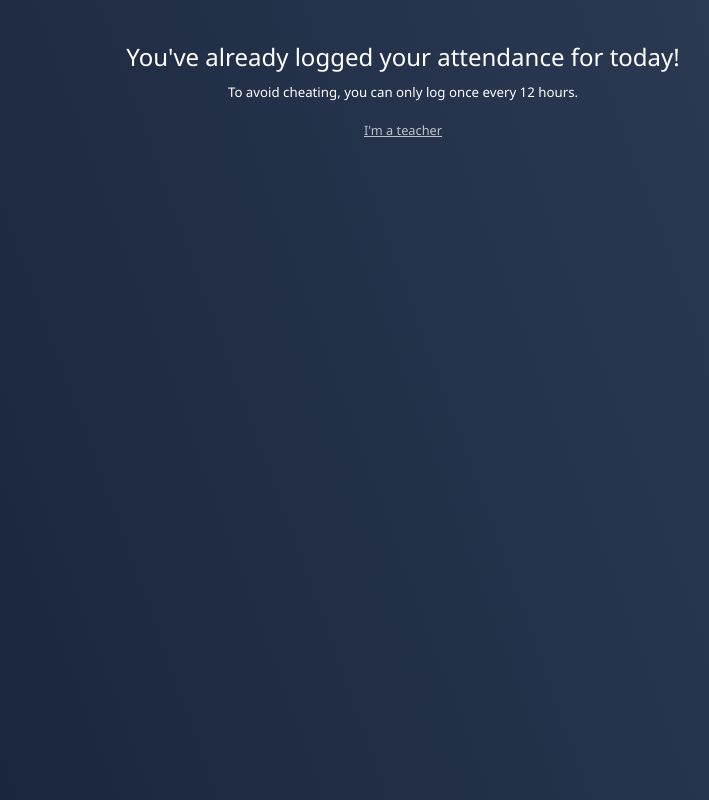
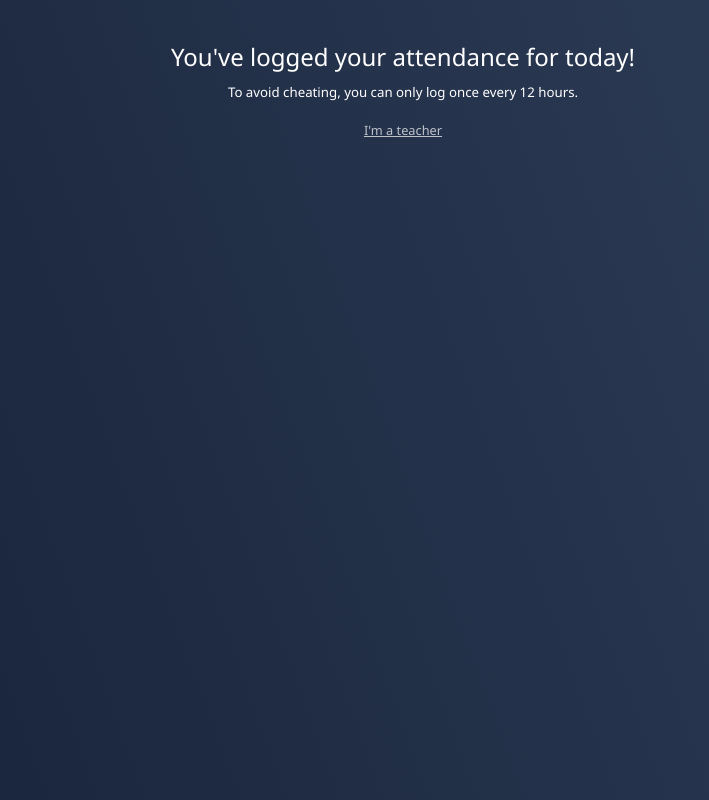
Before and after one commit to k-metra/AttendanceMonitoringSystem, a Django app: page /attendance/already-logged/ in a window 1280 px wide. Shown: the part 85-885 px from the top of the page, without its empty margins (237-946 px from the left). Run offline with Django 5.2, Linux system fonts and the light colour scheme.

```diff
--- a/attendance/templates/attendance/alreadyLogged.html
+++ b/attendance/templates/attendance/alreadyLogged.html
@@ -15,7 +15,7 @@
         </header>
 
         <main>
-            <h2>You've already logged your attendance for today!</h2>
+            <h2>You've logged your attendance for today!</h2>
             <h5>To avoid cheating, you can only log once every 12 hours.</h5>
 
             <div class="small">
```
